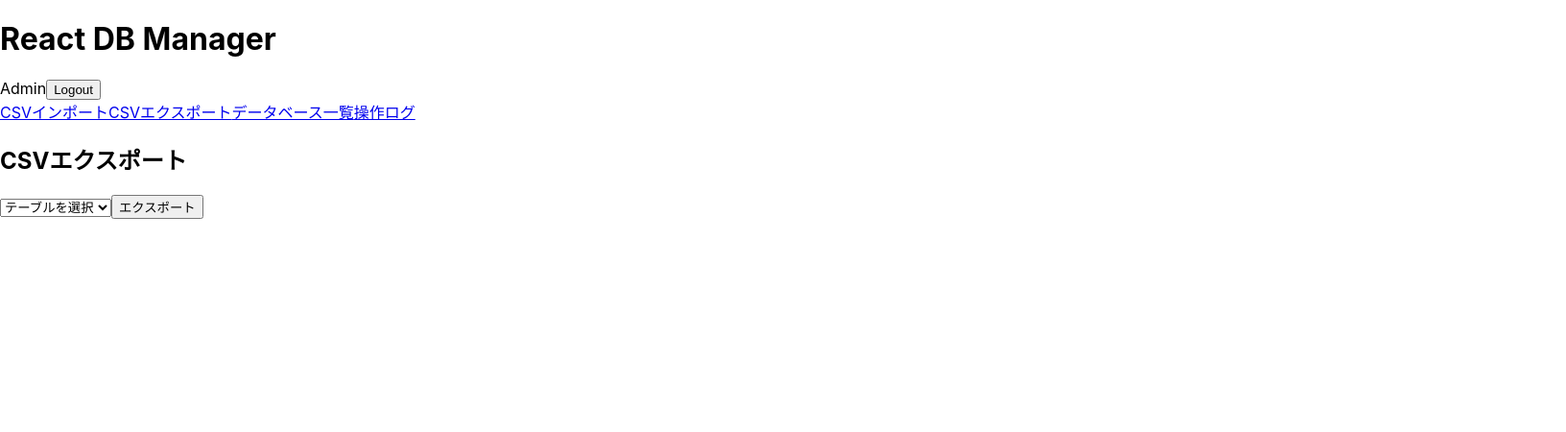
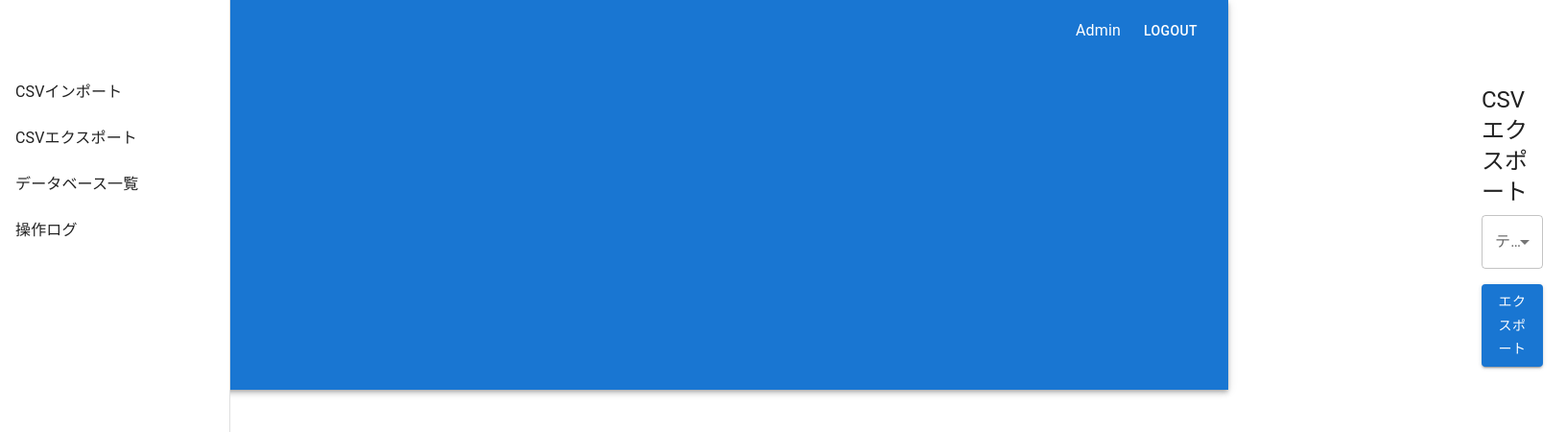
Before and after one commit to YashubuStudio/wp-react-db-plugin, a React (Create React App) app: page /#/export in a window 1280 px wide. Shown: the top 450 px of the page at 96% size, 1632 px wide, since content can reach past the window. Built offline with nearby package versions, Linux system fonts and the light colour scheme.

Commit message:
Refine UI with Material UI

```diff
--- a/package.json
+++ b/package.json
@@ -13,7 +13,10 @@
     "web-vitals": "^2.1.4",
     "axios": "^1.6.2",
     "react-router-dom": "^6.22.3",
-    "zustand": "^4.4.1"
+    "zustand": "^4.4.1",
+    "@mui/material": "^5.15.13",
+    "@emotion/react": "^11.11.3",
+    "@emotion/styled": "^11.11.3"
   },
   "scripts": {
     "start": "react-scripts start",
--- a/src/components/Header.js
+++ b/src/components/Header.js
@@ -1,13 +1,19 @@
 import React from 'react';
+import AppBar from '@mui/material/AppBar';
+import Toolbar from '@mui/material/Toolbar';
+import Typography from '@mui/material/Typography';
+import Button from '@mui/material/Button';
 
 const Header = () => (
-  <header className="bg-gray-800 text-white flex justify-between items-center p-4">
-    <h1 className="text-xl font-bold">React DB Manager</h1>
-    <div>
-      <span className="mr-2">Admin</span>
-      <button className="bg-gray-700 px-2 py-1 rounded">Logout</button>
-    </div>
-  </header>
+  <AppBar position="static">
+    <Toolbar>
+      <Typography variant="h6" sx={{ flexGrow: 1 }}>
+        React DB Manager
+      </Typography>
+      <Typography variant="body1" sx={{ mr: 2 }}>Admin</Typography>
+      <Button color="inherit">Logout</Button>
+    </Toolbar>
+  </AppBar>
 );
 
 export default Header;
--- a/src/components/Layout.js
+++ b/src/components/Layout.js
@@ -1,15 +1,18 @@
 import React from 'react';
+import Box from '@mui/material/Box';
+import Toolbar from '@mui/material/Toolbar';
 import Header from './Header';
 import Sidebar from './Sidebar';
 
 const Layout = ({ children }) => (
-  <div className="min-h-screen flex flex-col">
+  <Box sx={{ display: 'flex' }}>
     <Header />
-    <div className="flex flex-1">
-      <Sidebar />
-      <main className="flex-1 p-4">{children}</main>
-    </div>
-  </div>
+    <Sidebar />
+    <Box component="main" sx={{ flexGrow: 1, p: 3 }}>
+      <Toolbar />
+      {children}
+    </Box>
+  </Box>
 );
 
 export default Layout;
--- a/src/components/Sidebar.js
+++ b/src/components/Sidebar.js
@@ -1,17 +1,44 @@
 import React from 'react';
 import { NavLink } from 'react-router-dom';
+import Drawer from '@mui/material/Drawer';
+import List from '@mui/material/List';
+import ListItem from '@mui/material/ListItem';
+import ListItemButton from '@mui/material/ListItemButton';
+import ListItemText from '@mui/material/ListItemText';
+import Toolbar from '@mui/material/Toolbar';
 
-const linkClass = 'block py-2 px-4 hover:bg-gray-200';
+const navItems = [
+  { text: 'CSVインポート', to: '/import' },
+  { text: 'CSVエクスポート', to: '/export' },
+  { text: 'データベース一覧', to: '/db' },
+  { text: '操作ログ', to: '/logs' }
+];
+
+const drawerWidth = 240;
 
 const Sidebar = () => (
-  <aside className="bg-gray-100 w-48 min-h-screen">
-    <nav>
-      <NavLink className={linkClass} to="/import">CSVインポート</NavLink>
-      <NavLink className={linkClass} to="/export">CSVエクスポート</NavLink>
-      <NavLink className={linkClass} to="/db">データベース一覧</NavLink>
-      <NavLink className={linkClass} to="/logs">操作ログ</NavLink>
-    </nav>
-  </aside>
+  <Drawer
+    variant="permanent"
+    sx={{
+      width: drawerWidth,
+      flexShrink: 0,
+      [`& .MuiDrawer-paper`]: {
+        width: drawerWidth,
+        boxSizing: 'border-box'
+      }
+    }}
+  >
+    <Toolbar />
+    <List>
+      {navItems.map((item) => (
+        <ListItem key={item.to} disablePadding>
+          <ListItemButton component={NavLink} to={item.to}>
+            <ListItemText primary={item.text} />
+          </ListItemButton>
+        </ListItem>
+      ))}
+    </List>
+  </Drawer>
 );
 
 export default Sidebar;
--- a/src/index.js
+++ b/src/index.js
@@ -3,10 +3,12 @@ import ReactDOM from 'react-dom/client';
 import './index.css';
 import App from './App';
 import reportWebVitals from './reportWebVitals';
+import CssBaseline from '@mui/material/CssBaseline';
 
 const root = ReactDOM.createRoot(document.getElementById('root'));
 root.render(
   <React.StrictMode>
+    <CssBaseline />
     <App />
   </React.StrictMode>
 );
--- a/src/pages/CSVExport.js
+++ b/src/pages/CSVExport.js
@@ -1,4 +1,10 @@
 import React, { useState } from 'react';
+import Box from '@mui/material/Box';
+import Typography from '@mui/material/Typography';
+import Button from '@mui/material/Button';
+import TextField from '@mui/material/TextField';
+import MenuItem from '@mui/material/MenuItem';
+import Link from '@mui/material/Link';
 
 const CSVExport = () => {
   const [downloadUrl, setDownloadUrl] = useState('');
@@ -9,22 +15,24 @@ const CSVExport = () => {
   };
 
   return (
-    <div>
-      <h2 className="text-lg font-bold mb-4">CSVエクスポート</h2>
-      <select className="border p-2 mb-4">
-        <option>テーブルを選択</option>
-      </select>
-      <button onClick={handleExport} className="bg-blue-500 text-white px-4 py-2 rounded">
+    <Box>
+      <Typography variant="h5" gutterBottom>
+        CSVエクスポート
+      </Typography>
+      <TextField select label="テーブルを選択" fullWidth sx={{ mb: 2 }}>
+        <MenuItem value="">テーブルを選択</MenuItem>
+      </TextField>
+      <Button variant="contained" onClick={handleExport}>
         エクスポート
-      </button>
+      </Button>
       {downloadUrl && (
-        <div className="mt-4">
-          <a href={downloadUrl} download className="text-blue-600 underline">
+        <Box sx={{ mt: 2 }}>
+          <Link href={downloadUrl} download>
             ダウンロード
-          </a>
-        </div>
+          </Link>
+        </Box>
       )}
-    </div>
+    </Box>
   );
 };
 
--- a/src/pages/CSVImport.js
+++ b/src/pages/CSVImport.js
@@ -1,4 +1,8 @@
 import React, { useState } from 'react';
+import Box from '@mui/material/Box';
+import Typography from '@mui/material/Typography';
+import Button from '@mui/material/Button';
+import Paper from '@mui/material/Paper';
 
 const CSVImport = () => {
   const [log, setLog] = useState('');
@@ -9,16 +13,22 @@ const CSVImport = () => {
   };
 
   return (
-    <div>
-      <h2 className="text-lg font-bold mb-4">CSVインポート</h2>
-      <div className="border-dashed border-2 p-8 text-center mb-4">
+    <Box>
+      <Typography variant="h5" gutterBottom>
+        CSVインポート
+      </Typography>
+      <Paper variant="outlined" sx={{ p: 4, textAlign: 'center', mb: 2 }}>
         <input type="file" accept=".csv" />
-      </div>
-      <button onClick={handleUpload} className="bg-blue-500 text-white px-4 py-2 rounded">
+      </Paper>
+      <Button variant="contained" onClick={handleUpload}>
         アップロード
-      </button>
-      {log && <div className="mt-4">{log}</div>}
-    </div>
+      </Button>
+      {log && (
+        <Typography sx={{ mt: 2 }}>
+          {log}
+        </Typography>
+      )}
+    </Box>
   );
 };
 
--- a/src/pages/DatabaseManager.js
+++ b/src/pages/DatabaseManager.js
@@ -1,18 +1,47 @@
 import React from 'react';
+import Box from '@mui/material/Box';
+import Typography from '@mui/material/Typography';
+import List from '@mui/material/List';
+import ListItem from '@mui/material/ListItem';
+import Paper from '@mui/material/Paper';
+import Table from '@mui/material/Table';
+import TableBody from '@mui/material/TableBody';
+import TableCell from '@mui/material/TableCell';
+import TableHead from '@mui/material/TableHead';
+import TableRow from '@mui/material/TableRow';
 
 const DatabaseManager = () => (
-  <div className="flex">
-    <div className="w-1/4 pr-4 border-r">
-      <h2 className="font-bold mb-2">テーブル一覧</h2>
-      <ul>
-        <li>sample_table</li>
-      </ul>
-    </div>
-    <div className="w-3/4 pl-4">
-      <h2 className="font-bold mb-2">テーブル内容</h2>
-      <p>ここに選択したテーブルの内容を表示します。</p>
-    </div>
-  </div>
+  <Box sx={{ display: 'flex' }}>
+    <Box sx={{ width: 240, pr: 2 }}>
+      <Typography variant="h6" gutterBottom>
+        テーブル一覧
+      </Typography>
+      <List dense>
+        <ListItem>sample_table</ListItem>
+      </List>
+    </Box>
+    <Box sx={{ flexGrow: 1 }}>
+      <Typography variant="h6" gutterBottom>
+        テーブル内容
+      </Typography>
+      <Paper variant="outlined">
+        <Table size="small">
+          <TableHead>
+            <TableRow>
+              <TableCell>id</TableCell>
+              <TableCell>name</TableCell>
+            </TableRow>
+          </TableHead>
+          <TableBody>
+            <TableRow>
+              <TableCell>-</TableCell>
+              <TableCell>-</TableCell>
+            </TableRow>
+          </TableBody>
+        </Table>
+      </Paper>
+    </Box>
+  </Box>
 );
 
 export default DatabaseManager;
--- a/src/pages/Logs.js
+++ b/src/pages/Logs.js
@@ -1,27 +1,39 @@
 import React from 'react';
+import Box from '@mui/material/Box';
+import Typography from '@mui/material/Typography';
+import Paper from '@mui/material/Paper';
+import Table from '@mui/material/Table';
+import TableBody from '@mui/material/TableBody';
+import TableCell from '@mui/material/TableCell';
+import TableHead from '@mui/material/TableHead';
+import TableRow from '@mui/material/TableRow';
 
 const Logs = () => (
-  <div>
-    <h2 className="text-lg font-bold mb-4">操作ログ</h2>
-    <table className="min-w-full border">
-      <thead>
-        <tr className="bg-gray-200">
-          <th className="px-2 py-1 border">日時</th>
-          <th className="px-2 py-1 border">ユーザー</th>
-          <th className="px-2 py-1 border">操作内容</th>
-          <th className="px-2 py-1 border">詳細</th>
-        </tr>
-      </thead>
-      <tbody>
-        <tr>
-          <td className="border px-2 py-1">-</td>
-          <td className="border px-2 py-1">-</td>
-          <td className="border px-2 py-1">-</td>
-          <td className="border px-2 py-1">-</td>
-        </tr>
-      </tbody>
-    </table>
-  </div>
+  <Box>
+    <Typography variant="h5" gutterBottom>
+      操作ログ
+    </Typography>
+    <Paper variant="outlined">
+      <Table size="small">
+        <TableHead>
+          <TableRow>
+            <TableCell>日時</TableCell>
+            <TableCell>ユーザー</TableCell>
+            <TableCell>操作内容</TableCell>
+            <TableCell>詳細</TableCell>
+          </TableRow>
+        </TableHead>
+        <TableBody>
+          <TableRow>
+            <TableCell>-</TableCell>
+            <TableCell>-</TableCell>
+            <TableCell>-</TableCell>
+            <TableCell>-</TableCell>
+          </TableRow>
+        </TableBody>
+      </Table>
+    </Paper>
+  </Box>
 );
 
 export default Logs;
```
